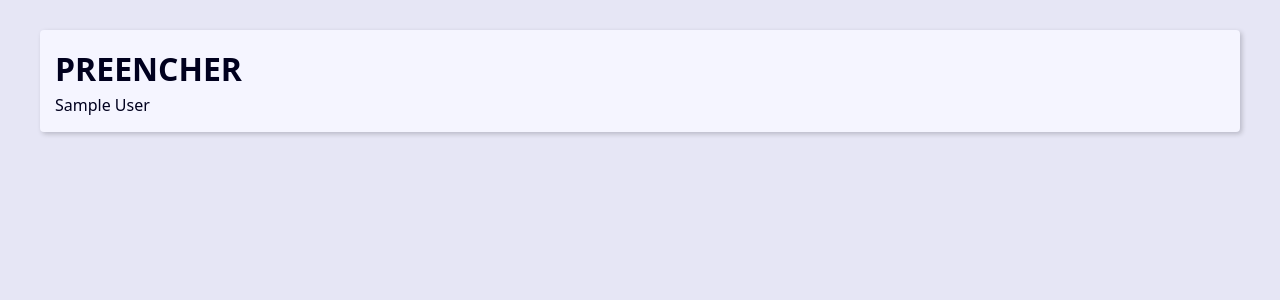
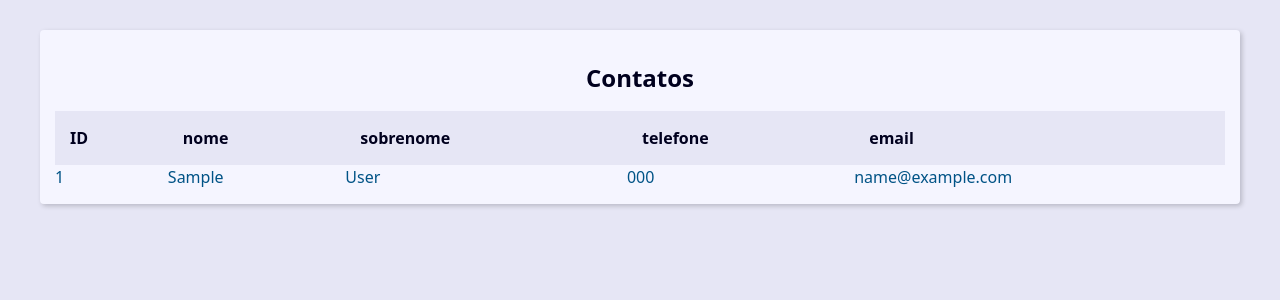
Before and after one commit to cauecrb/projeto_django_1, a Django app: page / in a window 1280 px wide. Shown: the top 300 px of the page. Run offline with Django 4.2, Linux system fonts and the light colour scheme; tables that the repository leaves empty hold one stand-in row (values such as "Sample post").

Commit message:
show table

```diff
--- a/contact/templates/contact/pages/index.html
+++ b/contact/templates/contact/pages/index.html
@@ -1,8 +1,54 @@
 {% extends 'global/base.html'%}
 
 {% block content %}
-    <h1>PREENCHER</h1>
-    {% for contact in contacts %}
-        {{ contact.first_name }} {{ contact.last_name }} <br>
-    {% endfor %}
+    <div class="responsive-table">
+        <table class="contacts-table">
+            <caption class="table-caption">
+                Contatos
+            </caption>
+
+            <thead>
+                <tr class="table-row table-row-header">
+                    <th class="table-header">ID</th>
+                    <th class="table-header">nome</th>
+                    <th class="table-header">sobrenome</th>
+                    <th class="table-header">telefone</th>
+                    <th class="table-header">email</th>
+                </tr>
+            </thead>
+
+            <tbody>
+                {% for contact in contacts %}
+                    <tr class="table-row">
+                        <td class="table-cell">
+                            <a class="table-link" href="#">
+                                {{ contact.id }}
+                            </a>
+                        </td>
+                        <td class="table-cell">
+                            <a class="table-link" href="#">
+                                {{ contact.first_name }}
+                            </a>
+                        </td>
+                        <td class="table-cell">
+                            <a class="table-link" href="#">
+                                {{ contact.last_name }}
+                            </a>
+                        </td>
+                        <td class="table-cell">
+                            <a class="table-link" href="#">
+                                {{ contact.phone }}
+                            </a>
+                        </td>
+                        <td class="table-cell">
+                            <a class="table-link" href="#">
+                                {{ contact.email }}
+                            </a>
+                        </td>
+                    </tr>
+                {% endfor %}
+            </tbody>
+        </table>
+    </div>
+
 {% endblock content %}
```
